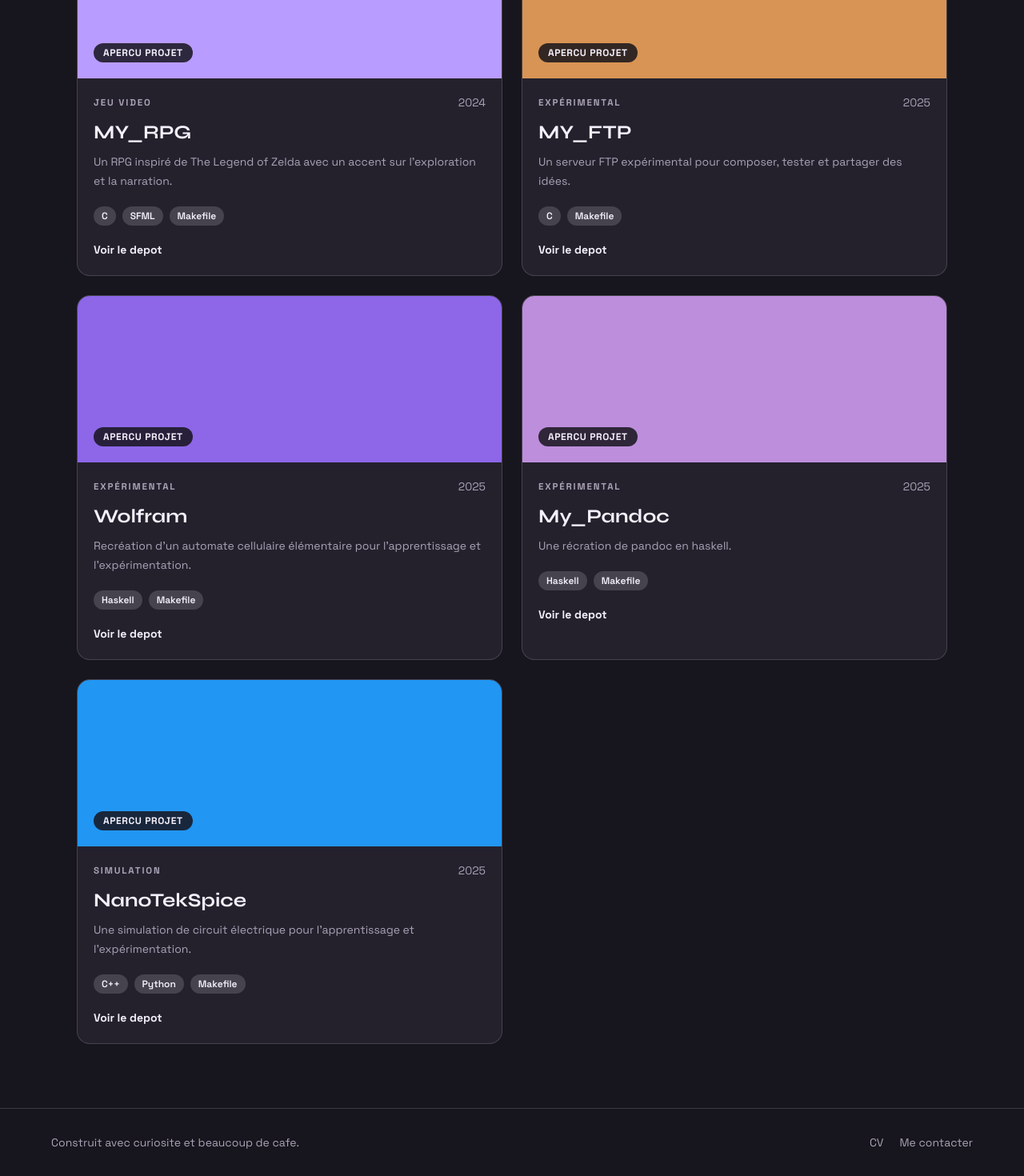
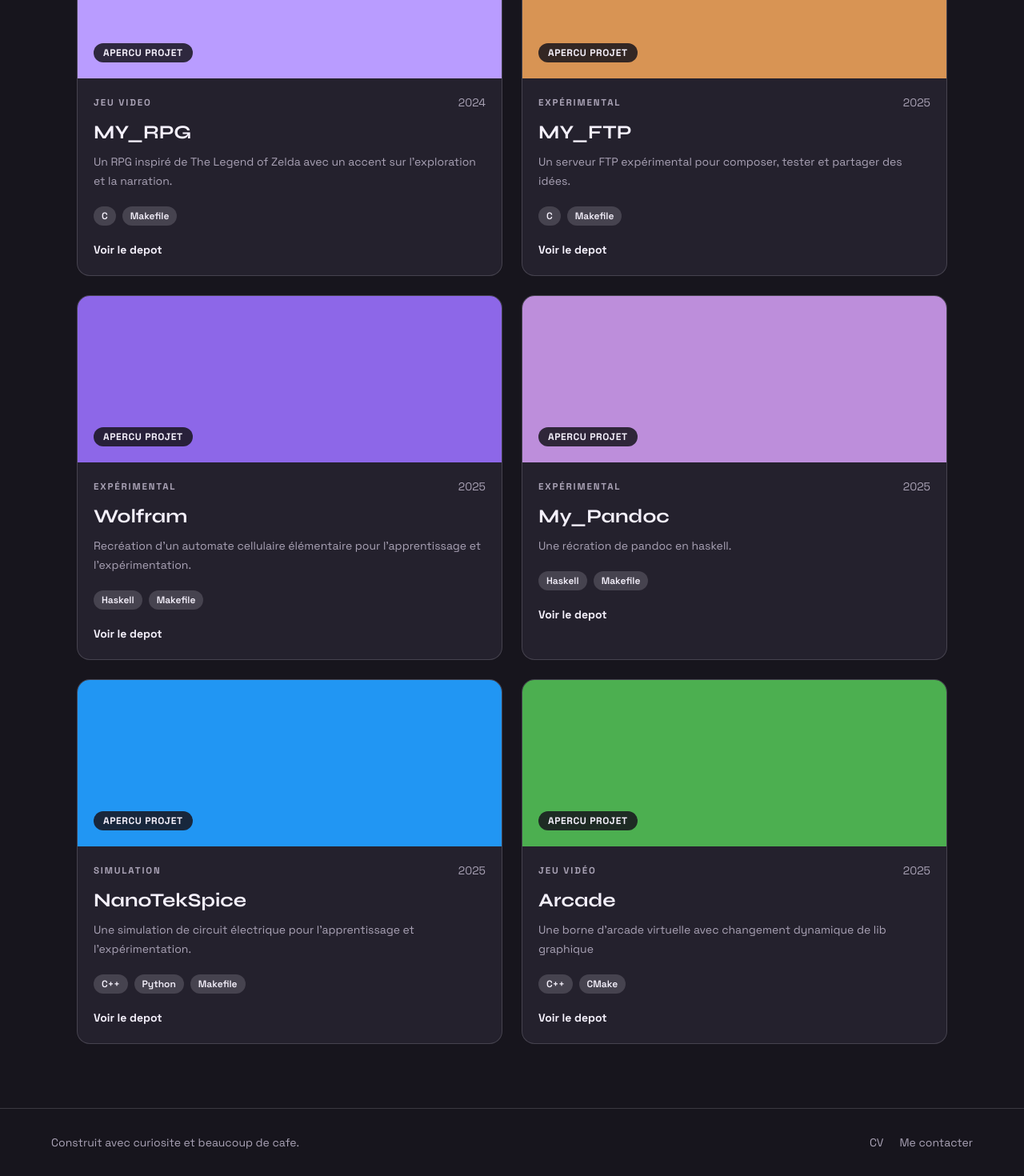
Before and after one commit to Nolfews/Portfolio, a Next.js app: page /projects in a window 1280 px wide. Shown: the part 582-2052 px from the top of the page at 80% size. Built offline with nearby package versions, Linux system fonts and the light colour scheme.

Commit message:
[UPDATE] modify MY_RPG project category and tags; add new Arcade project with details

```diff
--- a/src/data/portfolio.ts
+++ b/src/data/portfolio.ts
@@ -24,13 +24,13 @@ export const projectCatalog: PortfolioProject[] = [
   {
     id: "My_RPG",
     title: "MY_RPG",
-    category: "game",
+    category: "games",
     type: { fr: "Jeu video", en: "Video game" },
     description: {
       fr: "Un RPG inspiré de The Legend of Zelda avec un accent sur l'exploration et la narration.",
       en: "A RPG inspired by The Legend of Zelda with a focus on exploration and storytelling.",
     },
-    tags: ["C", "SFML", "Makefile"],
+    tags: ["C", "Makefile"],
     color: "bg-[var(--accent)]",
     year: "2024",
     repositoryUrl: "https://github.com/Nolfews/My_RPG",
@@ -90,6 +90,20 @@ export const projectCatalog: PortfolioProject[] = [
     color: "bg-[#2196f3]",
     year: "2025",
     repositoryUrl: "https://github.com/Nolfews/NanoTekSpice",
+  },
+  {
+    id: "Arcade",
+    title: "Arcade",
+    category: "games",
+    type: { fr: "Jeu vidéo", en: "Video game" },
+    description: {
+      fr: "Une borne d'arcade virtuelle avec changement dynamique de lib graphique",
+      en: "A virtual arcade machine with dynamic graphics library switching",
+    },
+    tags: ["C++", "CMake"],
+    color: "bg-[#4caf50]",
+    year: "2025",
+    repositoryUrl: "https://github.com/Nolfews/Arcade",
   }
 ];
 
```
